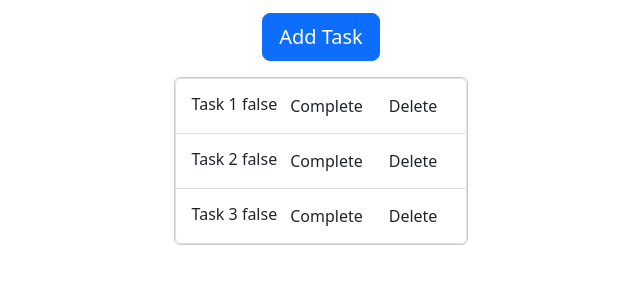
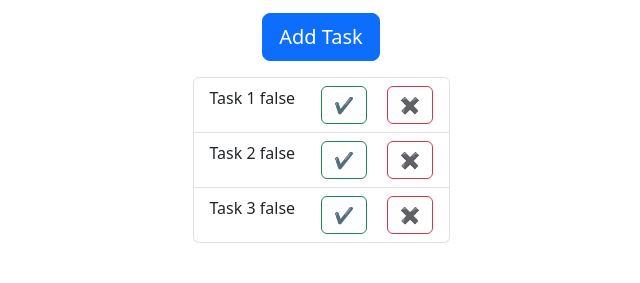
Before and after one commit to ccasado16/to-do-list, a website built with Vite: page index.html in a window 1280 px wide. Shown: the part 117-400 px from the top of the page, without its empty margins (319-959 px from the left). Built offline with nearby package versions, Linux system fonts and the light colour scheme.

Commit message:
Add styles to actions buttons

```diff
--- a/baseButton.js
+++ b/baseButton.js
@@ -1,7 +1,7 @@
-function baseButton(text, event) {
+function baseButton(icon, event) {
   let button = document.createElement("button");
-  button.innerText = text;
   button.classList.add("btn");
+  button.innerHTML = icon || "button";
   button.addEventListener("click", event);
 
   return button;
--- a/style.css
+++ b/style.css
@@ -1,7 +1,3 @@
-#task-list {
-    border: 1px solid #ccc;
-}
-
 .container {
     display: flex;
     flex-direction: column;
@@ -13,3 +9,15 @@
     flex-direction: column;
     align-items: center;
 }
+
+.task-card .actions {
+    float: right;
+}
+
+.task-card .actions button {
+    margin-right: 20px;
+}
+
+.task-card .actions button:last-child {
+    margin-right: 0;
+}
--- a/taskCard.js
+++ b/taskCard.js
@@ -8,26 +8,28 @@ export function TaskCard(task, completeTask, removeTask) {
   text.textContent = `${task.description} ${task.completed}`;
   li.appendChild(text);
 
+  let actions = document.createElement("div");
+  actions.classList.add("actions");
+  actions.appendChild(btnComplete(completeTask, task));
+  actions.appendChild(btnDelete(removeTask, task));
+
   li.classList.add("list-group-item");
-
-  li.appendChild(btnComplete(completeTask, task));
-  li.appendChild(btnDelete(removeTask, task));
-
+  li.appendChild(actions);
   return li;
 }
 
 function btnComplete(completeTask, task) {
-  let btnComplete = baseButton("Complete", () => completeTask(task));
+  let btnComplete = baseButton("&#10004;", () => completeTask(task));
 
-  btnComplete.classList.add("btn-complete");
+  btnComplete.classList.add("btn-outline-success");
 
   return btnComplete;
 }
 
 function btnDelete(removeTask, task) {
-  let btnDelete = baseButton("Delete", () => removeTask(task));
+  let btnDelete = baseButton("&#10006;", () => removeTask(task));
 
-  btnDelete.classList.add("btn-delete");
+  btnDelete.classList.add("btn-outline-danger");
 
   return btnDelete;
 }
```
